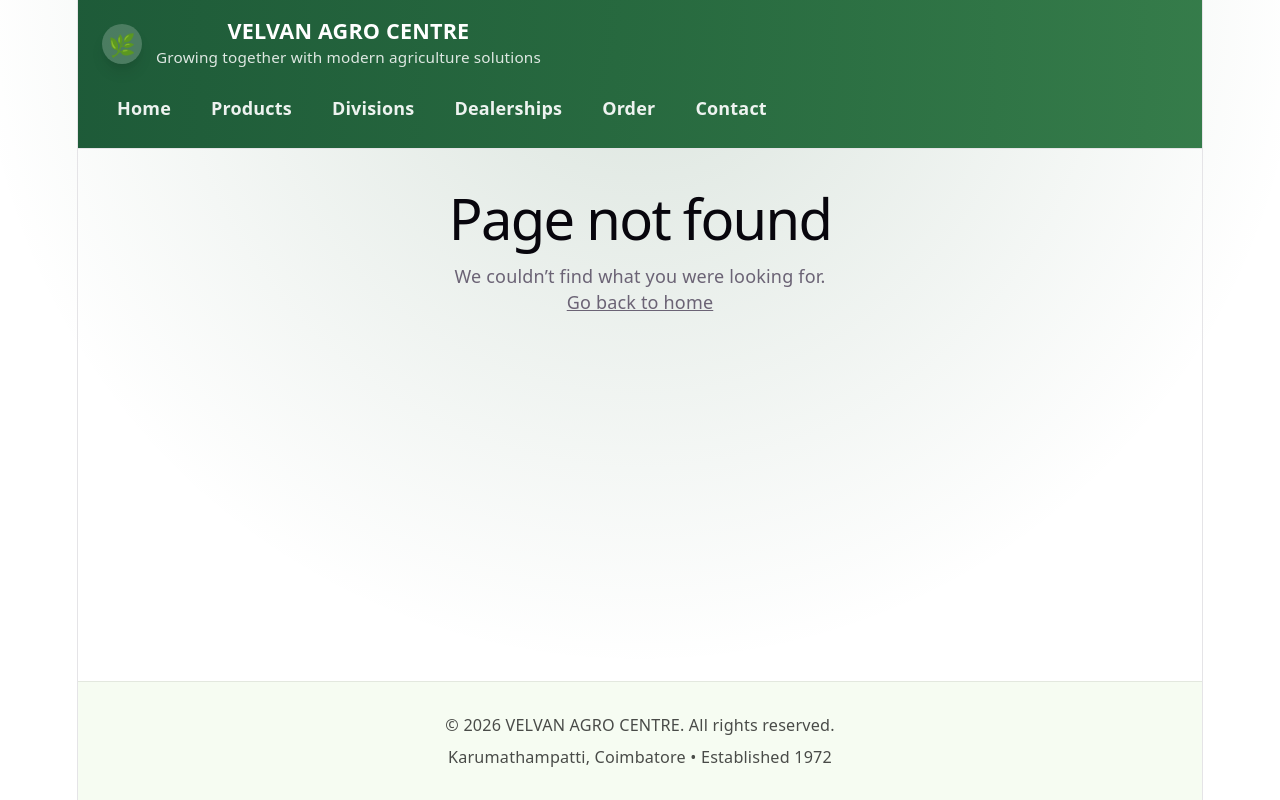
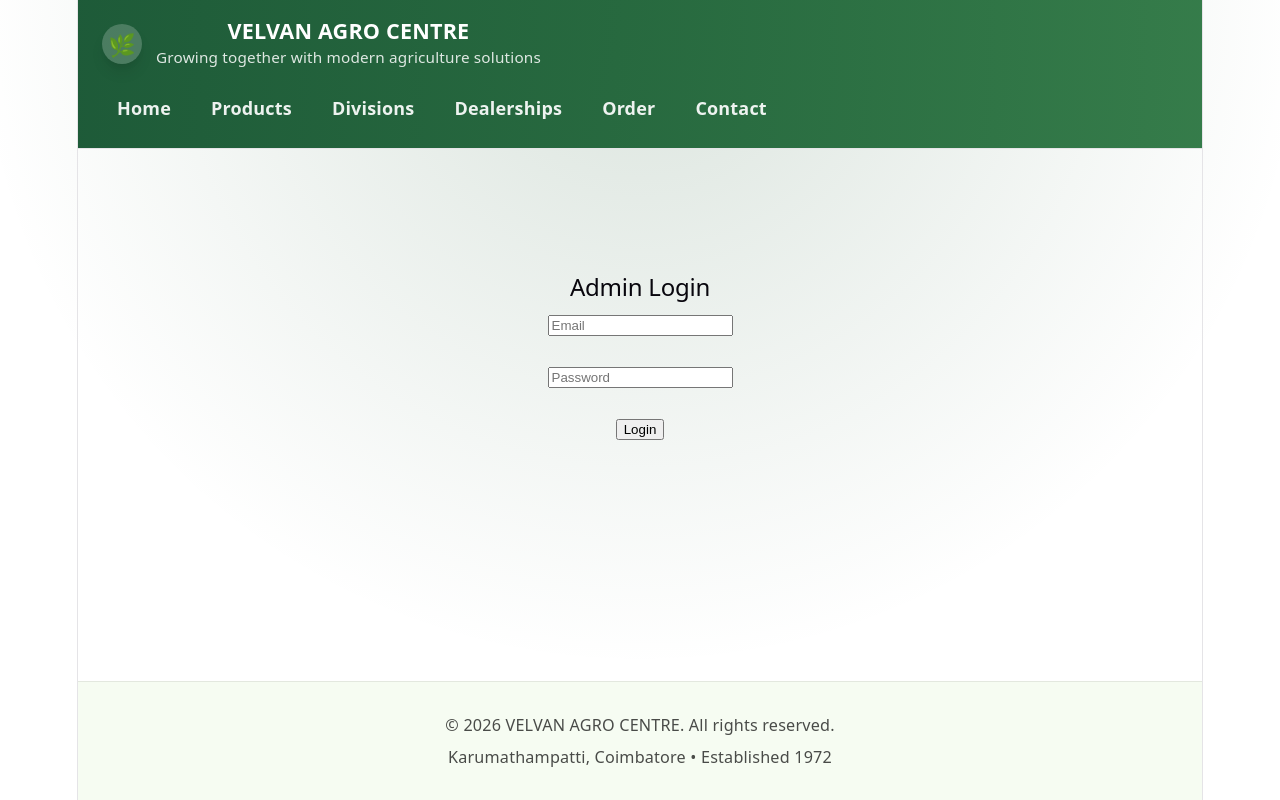
Before and after one commit to vkalwaghe/Velvan-Agro, a React (Vite) app: page /admin/login in a window 1280 px wide. Built offline with nearby package versions, Linux system fonts and the light colour scheme.

Commit message:
pages/admin/ pages added in this structure

```diff
--- a/src/App.jsx
+++ b/src/App.jsx
@@ -13,6 +13,9 @@ import Contact from './components/Contact'
 import NotFound from './components/NotFound'
 import { CartProvider } from './contexts/CartContext'
 import './App.css'
+
+import AdminLogin from "./pages/Admin/Login";
+import AdminDashboard from "./pages/Admin/Dashboard";
 
 export default function App() {
   return (
@@ -31,6 +34,10 @@ export default function App() {
             <Route path="/cart" element={<CartPage />} />
             <Route path="/checkout" element={<CheckoutPage />} />
             <Route path="*" element={<NotFound />} />
+
+             {/* Admin Routes */}
+            <Route path="/admin/login" element={<AdminLogin />} />
+            <Route path="/admin/dashboard" element={<AdminDashboard />} />
           </Route>
         </Routes>
       </BrowserRouter>
--- /dev/null
+++ b/src/pages/Admin/Dashboard.jsx
@@ -0,0 +1,10 @@
+function Dashboard() {
+  return (
+    <div style={{ padding: "20px" }}>
+      <h1>Admin Dashboard 🌾</h1>
+      <p>Welcome to Velvan Agro Admin Panel</p>
+    </div>
+  );
+}
+
+export default Dashboard;
--- /dev/null
+++ b/src/pages/Admin/Login.jsx
@@ -0,0 +1,39 @@
+import { useState } from "react";
+import { useNavigate } from "react-router-dom";
+
+function AdminLogin() {
+  const [email, setEmail] = useState("");
+  const [password, setPassword] = useState("");
+  const navigate = useNavigate();
+
+  const handleLogin = () => {
+    if (email === "admin@gmail.com" && password === "123456") {
+      alert("Login Successful");
+      navigate("/admin/dashboard");
+    } else {
+      alert("Invalid Credentials");
+    }
+  };
+
+  return (
+    <div style={{ textAlign: "center", marginTop: "100px" }}>
+      <h2>Admin Login</h2>
+
+      <input
+        type="email"
+        placeholder="Email"
+        onChange={(e) => setEmail(e.target.value)}
+      /><br /><br />
+
+      <input
+        type="password"
+        placeholder="Password"
+        onChange={(e) => setPassword(e.target.value)}
+      /><br /><br />
+
+      <button onClick={handleLogin}>Login</button>
+    </div>
+  );
+}
+
+export default AdminLogin;
```
Also changed, not shown: src/pages/Admin/Products.jsx (added).
